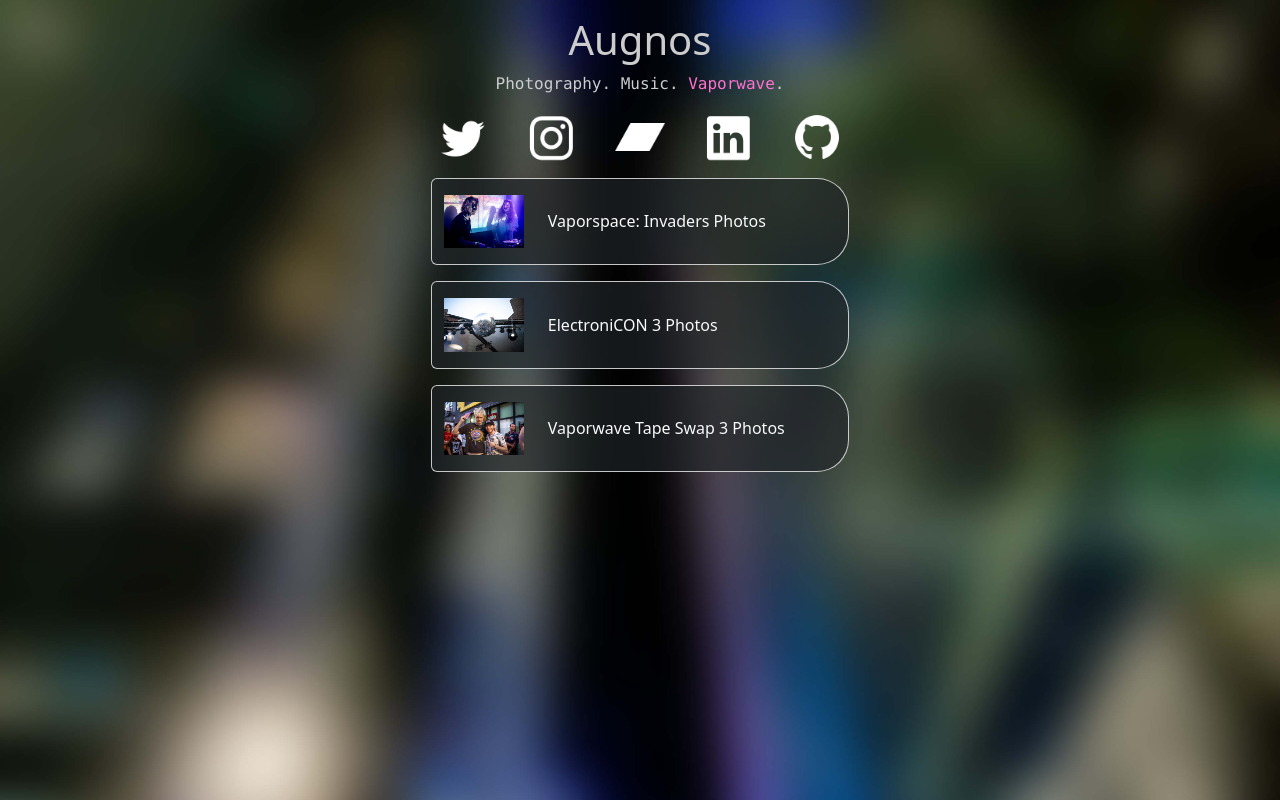
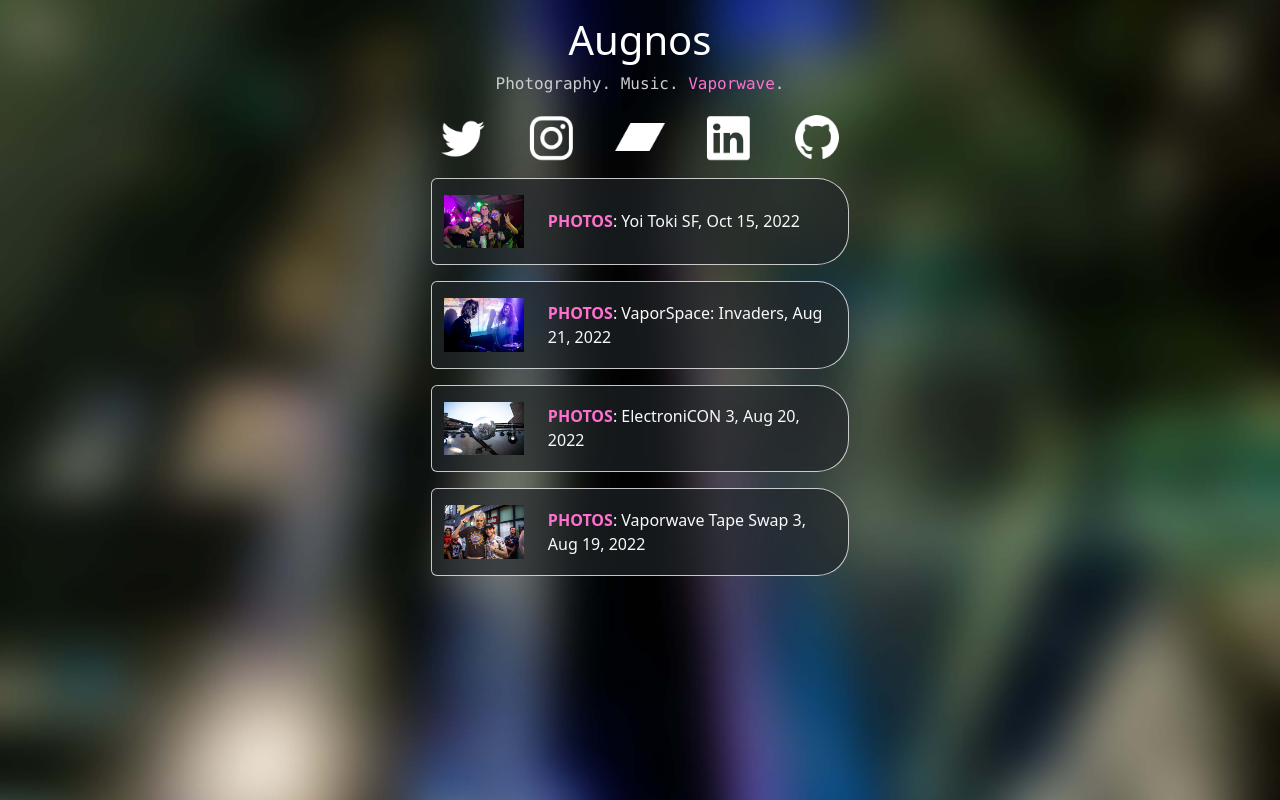
Before and after one commit to Augnos/augnos_linktree, a Flask app: page / in a window 1280 px wide. Run offline with Flask 2, Linux system fonts and the light colour scheme.

Commit message:
Added link to Yoi Toki album + style changes.

```diff
--- a/flask_app/templates/index.html
+++ b/flask_app/templates/index.html
@@ -22,7 +22,7 @@
         color: #cccccc;
     }
 
-    #vaporwave {
+    .text-vaporwave {
         color: #ff71ce
     }
 
@@ -41,9 +41,8 @@
 
             <!-- Header -->
             <div class="row mx-auto">
-                <h1 class="text-center fw-lighter">Augnos</h1>
-                <p id="subtitle" class="text-center font-monospace fw-light">Photography. Music. <span
-                        id="vaporwave">Vaporwave</span>.</p>
+                <h1 class="text-center text-white fw-lighter">Augnos</h1>
+                <p id="subtitle" class="text-center font-monospace">Photography. Music. <span class="text-vaporwave">Vaporwave</span>.</p>
             </div>
 
             <!-- Social Icons -->
@@ -66,13 +65,22 @@
                 </a>
             </div>
 
+            <!-- Yoi Toki SF Photos -->
+            <a href="https://www.facebook.com/media/set?vanity=YoiTokiEvents&set=a.135359642593638"
+                target="_blank" rel="noopener noreferrer"
+                class="link row mx-auto py-3 mt-3 bg-dark border border-white border-opacity-75 rounded-5 rounded-start justify-content-between text-light fw-lighter text-decoration-none align-items-center"
+                style="--bs-bg-opacity: .65;">
+                <img class="img-fluid col-3" src="{{ url_for('static', filename='images/yoi_toki_sf.jpg') }}" alt="A group of cool people in light-up shutter glasses on stage at Yoi Toki San Francisco ">
+                <div class="col-9"><span class="text-vaporwave fw-bold">PHOTOS</span>: Yoi Toki SF, Oct 15, 2022</div>
+            </a>
+
             <!-- Vaporspace Invaders Photos -->
             <a href="https://drive.google.com/drive/folders/1-m_YInfIPL2Qf9LaimCmXEHibRIjiiQL?usp=sharing"
                 target="_blank" rel="noopener noreferrer"
                 class="link row mx-auto py-3 mt-3 bg-dark border border-white border-opacity-75 rounded-5 rounded-start justify-content-between text-light fw-lighter text-decoration-none align-items-center"
                 style="--bs-bg-opacity: .65;">
-                <img class="img-fluid col-3" src="{{ url_for('static', filename='images/eye_click.jpg') }}" alt="eye click photo">
-                <div class="col-9">Vaporspace: Invaders Photos</div>
+                <img class="img-fluid col-3" src="{{ url_for('static', filename='images/eye_click.jpg') }}" alt="Eye Click meme photo from VaporSpace: Invaders in Brooklyn, New York">
+                <div class="col-9"><span class="text-vaporwave fw-bold">PHOTOS</span>: VaporSpace: Invaders, Aug 21, 2022</div>
             </a>
 
             <!-- Electronicon 3 Photos -->
@@ -80,8 +88,8 @@
                 target="_blank" rel="noopener noreferrer"
                 class="link row mx-auto py-3 mt-3 bg-dark border border-white border-opacity-75 rounded-5 rounded-start justify-content-between text-light fw-lighter text-decoration-none align-items-center"
                 style="--bs-bg-opacity: .65;">
-                <img class="img-fluid col-3" src="{{ url_for('static', filename='images/marble.jpg') }}" alt="fm skyline marble">
-                <div class="col-9">ElectroniCON 3 Photos</div>
+                <img class="img-fluid col-3" src="{{ url_for('static', filename='images/marble.jpg') }}" alt="Reflective marble ballon floating over crowd at FM Skyline's set at ElectroniCON 3">
+                <div class="col-9"><span class="text-vaporwave fw-bold">PHOTOS</span>: ElectroniCON 3, Aug 20, 2022</div>
             </a>
 
             <!-- Tape Swap 3 Photos -->
@@ -89,8 +97,8 @@
                 target="_blank" rel="noopener noreferrer"
                 class="link row mx-auto py-3 mt-3 bg-dark border border-white border-opacity-75 rounded-5 rounded-start justify-content-between text-light fw-lighter text-decoration-none align-items-center"
                 style="--bs-bg-opacity: .65;">
-                <img class="img-fluid col-3" src="{{ url_for('static', filename='images/george_and_indy.jpg') }}" alt="george clanton and indy advant">
-                <div class="col-9">Vaporwave Tape Swap 3 Photos</div>
+                <img class="img-fluid col-3" src="{{ url_for('static', filename='images/george_and_indy.jpg') }}" alt="George Clanton and Indy Advant posing for a photo at the Vaporwave Tape Swap 3">
+                <div class="col-9"><span class="text-vaporwave fw-bold">PHOTOS</span>: Vaporwave Tape Swap 3, Aug 19, 2022</div>
             </a>
 
         </div>
```
Also changed, not shown: flask_app/static/images/yoi_toki_sf.jpg (added), 1 other file.
